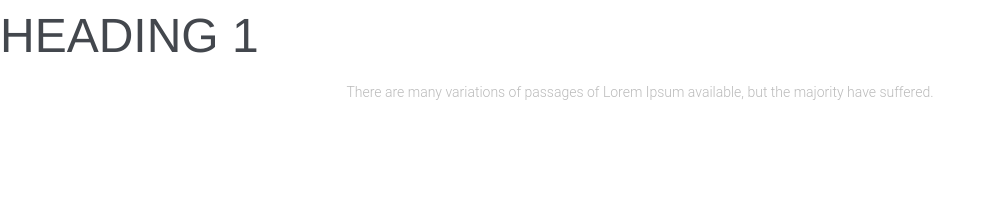
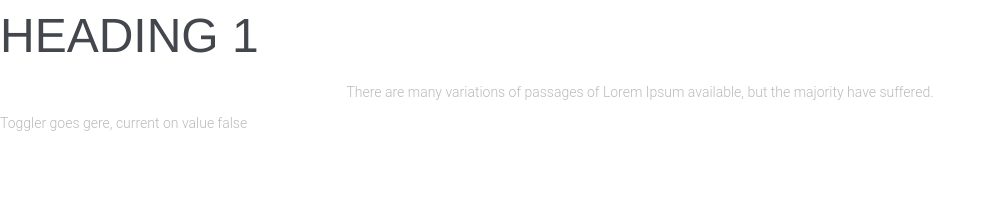
Before and after one commit to Brauxel/mythemes.vanessa, a Next.js app: page /elements in a window 1280 px wide. Shown: the top 203 px of the page, without its empty margins (0-996 px from the left). Built offline with nearby package versions, Linux system fonts and the light colour scheme; a web font is replaced by a local one.

Commit message:
Toggle Component skeletong created

```diff
--- /dev/null
+++ b/components/atoms/Toggle/index.jsx
@@ -0,0 +1,27 @@
+import React, { Component } from "react";
+
+class Toggle extends Component {
+	/*
+    - We can make use of @babel/plugin-proposal-class-properties that is set in .babelrc to avoid declaring the state and super(props) in the class constructor as is the usual norm
+  */
+	state = {
+		on: false
+	};
+
+	toggle = () => {
+		this.setState(
+			({ on }) => ({ on: !on }),
+			() => {
+				console.log("on toggle clicked");
+				//this.props.onToggle(this.state.on);
+			}
+		);
+	};
+
+	render() {
+		const { on } = this.state;
+		return <div>Toggler goes gere, current on value {on.toString()}</div>;
+	}
+}
+
+export default Toggle;
--- a/pages/elements.jsx
+++ b/pages/elements.jsx
@@ -1,6 +1,7 @@
 import Styles from "../components/styles/";
 import Text from "../components/atoms/Text/";
 import Heading from "../components/atoms/Heading/";
+import Toggle from "../components/atoms/Toggle/";
 
 const Elements = () => (
 	<main>
@@ -12,6 +13,8 @@ const Elements = () => (
 			There are many variations of passages of Lorem Ipsum available, but the
 			majority have suffered.
 		</Text>
+
+		<Toggle />
 	</main>
 );
 
```
